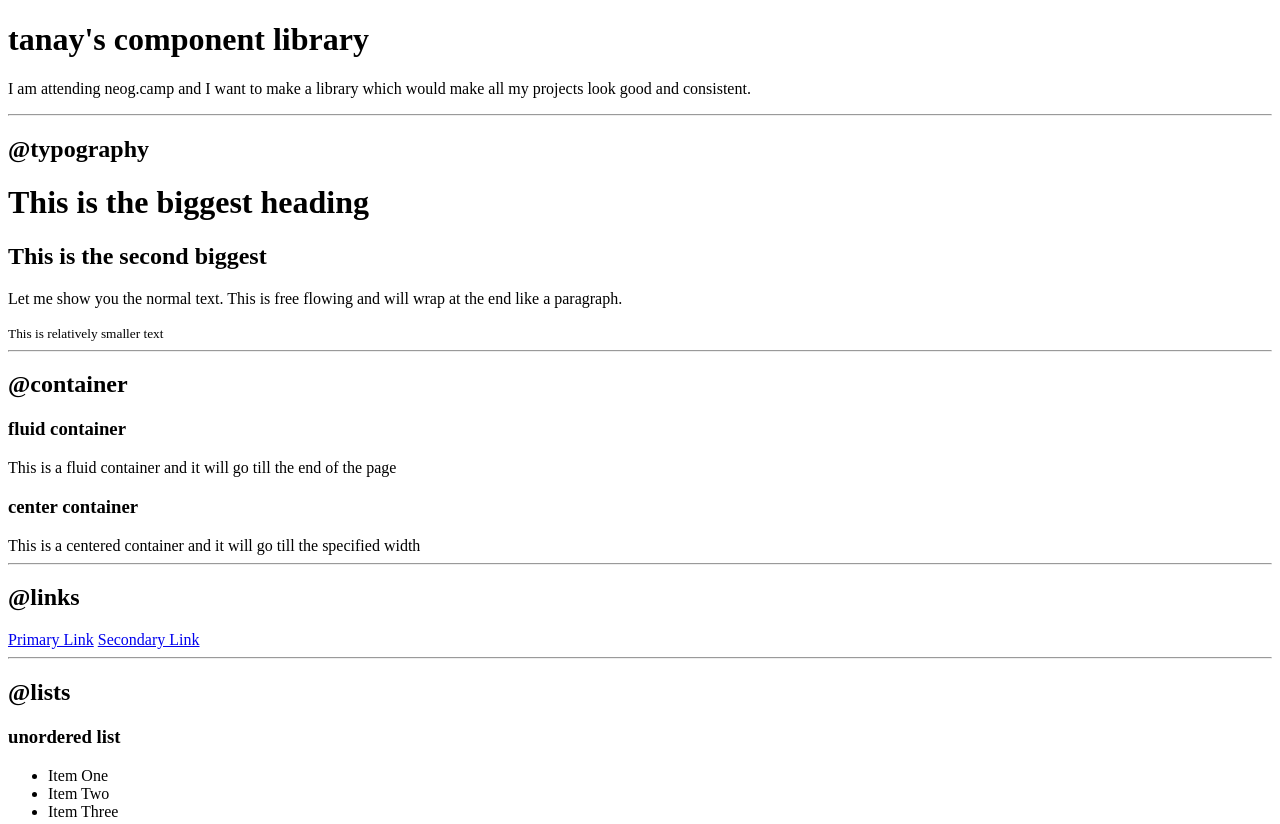
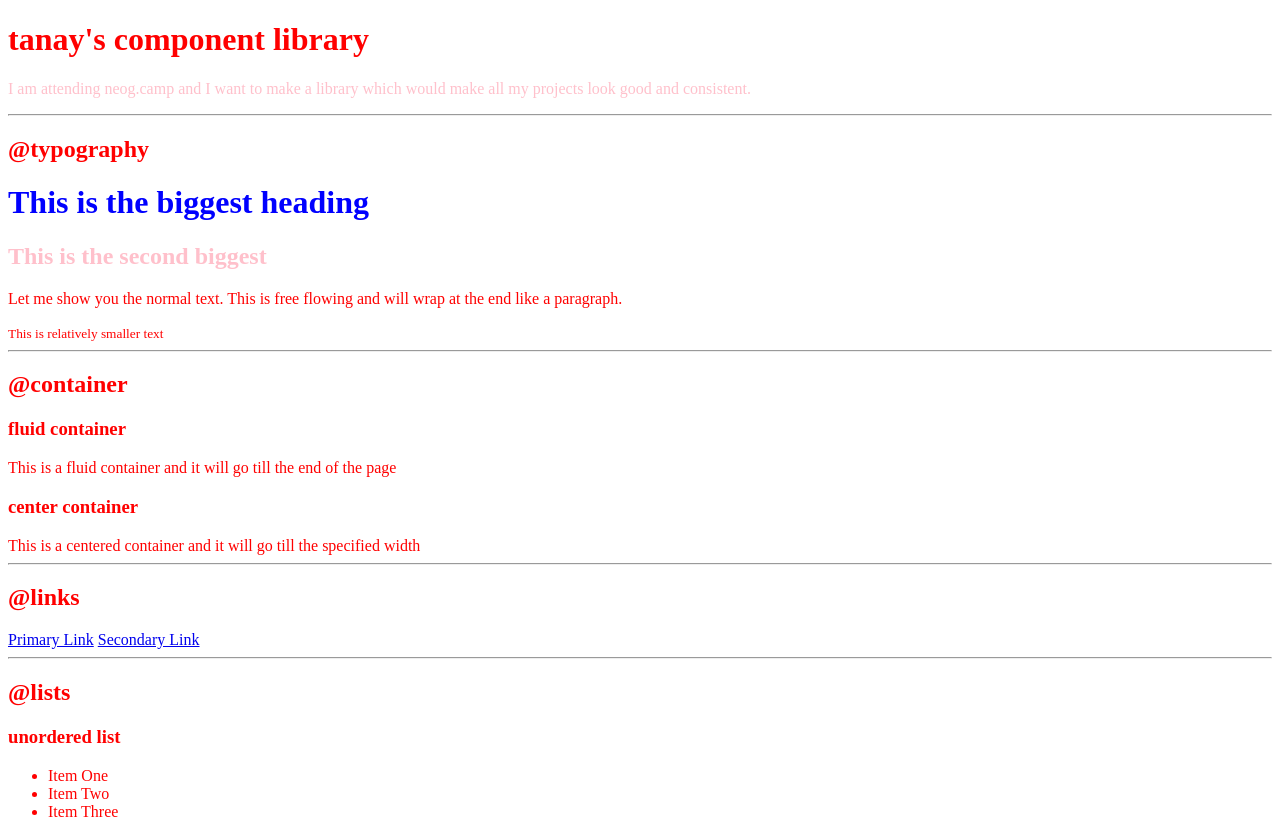
Before and after one commit to avnibhatia15/Avneet-portfolio, a plain HTML site: page index.html in a window 1280 px wide. Shown: the top 824 px of the page. Drawn offline with Linux system fonts and the light colour scheme.

Commit message:
css:import and selectors

```diff
--- a/index.html
+++ b/index.html
@@ -4,18 +4,28 @@
     <meta charset="UTF-8">
     <meta name="viewport" content="width=device-width, initial-scale=1.0">
     <title>Component Library</title>
+    <!-- <CSS way1:style tag
+        <style>
+            body{
+                color:red;
+            }
+        </style> -->
+        <!--CSS way3:creating an ext link -->
+        <link href ="style.css" rel="stylesheet">
 </head>
 <body>
-    <h1>tanay's component library</h1>
-    <p>I am attending neog.camp and I want to make a library which would make all my projects look good and consistent.</p>
+    <!-- <CSS way2:style attribute> -->
+    <h1 style="color:red">tanay's component library</h1>
+    <!-- <CSS way5:class,it can be accessed using .class_name in style.css-->
+    <p class="para">I am attending neog.camp and I want to make a library which would make all my projects look good and consistent.</p>
 
     <hr >
 
 
     <h2>@typography</h2>
-
-    <h1>This is the biggest heading</h1>
-    <h2>This is the second biggest</h2>
+    <!--  CSS way4:id -->
+    <h1 id="lib">This is the biggest heading</h1>
+    <h2 class="para">This is the second biggest</h2>
     <p> Let me show you the normal text. This is free flowing and will wrap at the end like a paragraph.</p>
     <small>This is relatively smaller text</small>
 
@@ -89,7 +99,7 @@
     <h2>@header</h2>
 
     <header>
-        <img src="images/hero.svg" />
+        <img src="images/hero.svg"
         <h1>heading inside header</h1>
     </header>
 
--- /dev/null
+++ b/style.css
@@ -0,0 +1,17 @@
+body{
+    color:red;
+}
+/* <But to apply this we have to create a link in index.html inside head(if whole document)> */
+
+h1{
+    color:blue;
+}
+/* <This is selector. CSS way3> */
+
+#lib-header{
+    color:gray;
+}
+
+.para{
+    color:pink;
+}
```
